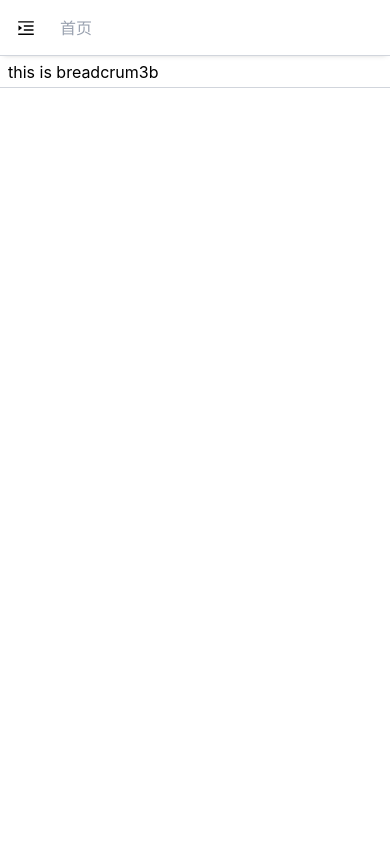
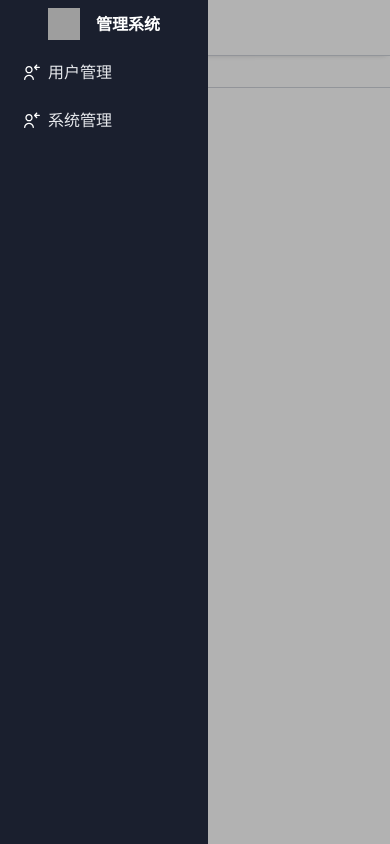
Before and after one commit to allworldg/test-website, a Nuxt app: page /dashboard in a window 390 px wide. Built offline with nearby package versions, Linux system fonts and the light colour scheme; no server answers; grey boxes are pictures that could not be loaded.

Commit message:
fix sidebar self-adaption width and hover

```diff
--- a/app/layouts/dashboard.vue
+++ b/app/layouts/dashboard.vue
@@ -18,8 +18,11 @@ const collapse = useState<boolean>(SIDEBAR_COLLAPSE, () => false)
 </script>
 <template>
     <div class="flex min-h-screen">
-        <SideBar class="shrink-0 min-h-screen duration-300 transition-[width] max-lg:hidden"
-            :class="collapse ? 'w-16' : 'w-52'"></SideBar>
+        <div v-if="!collapse" class="fixed inset-0 z-40 bg-black/30 lg:hidden"
+            @click="collapse = true"></div>
+        <SideBar
+            class="shrink-0 min-h-screen duration-300 transition-[width] max-lg:fixed max-lg:left-0 max-lg:top-0 max-lg:z-50 max-lg:overflow-hidden"
+            :class="collapse ? 'w-16 max-lg:w-0' : 'w-52'"></SideBar>
         <div class="flex flex-col flex-1 min-w-0">
             <header>
                 <NavigationBar :user="user"></NavigationBar>
```
